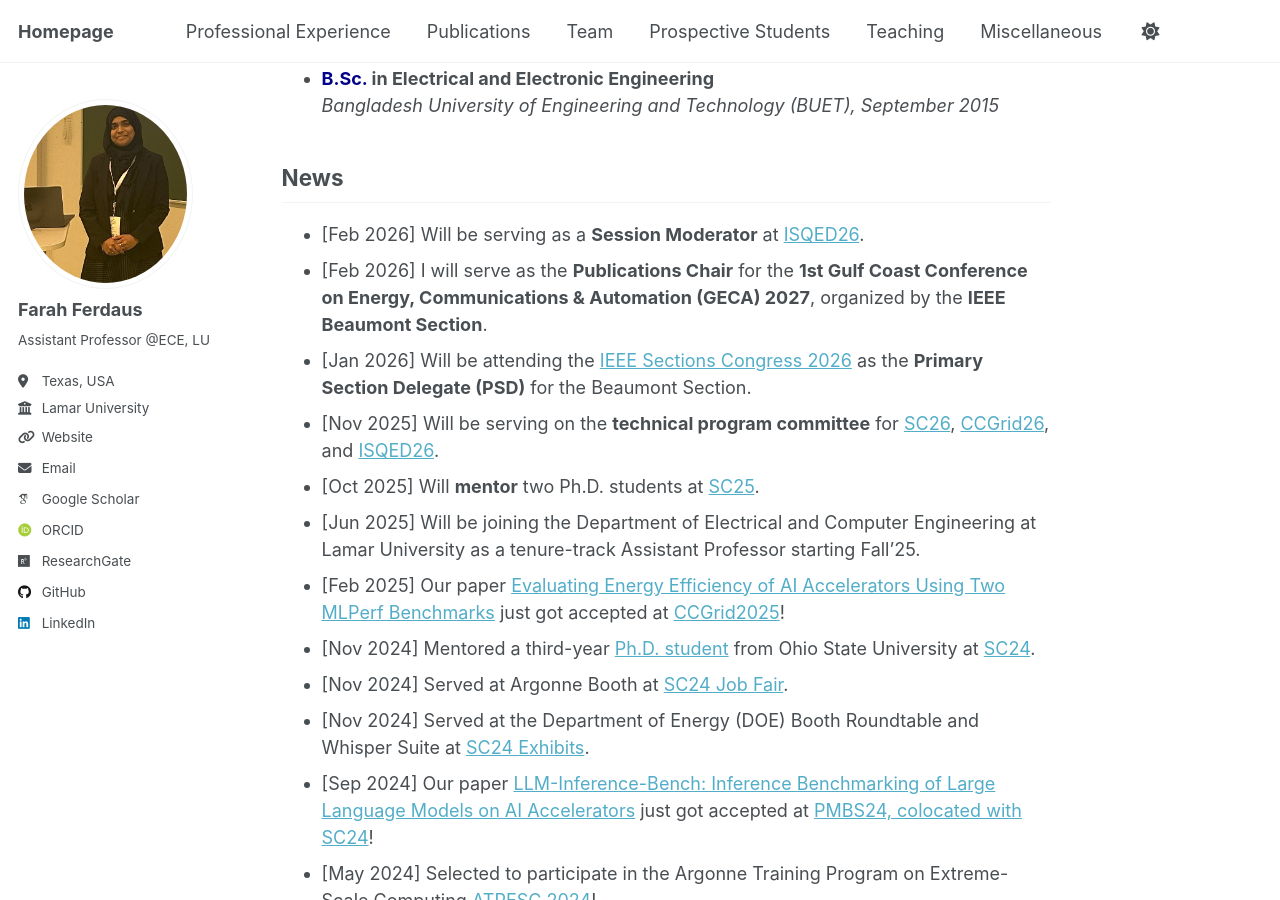
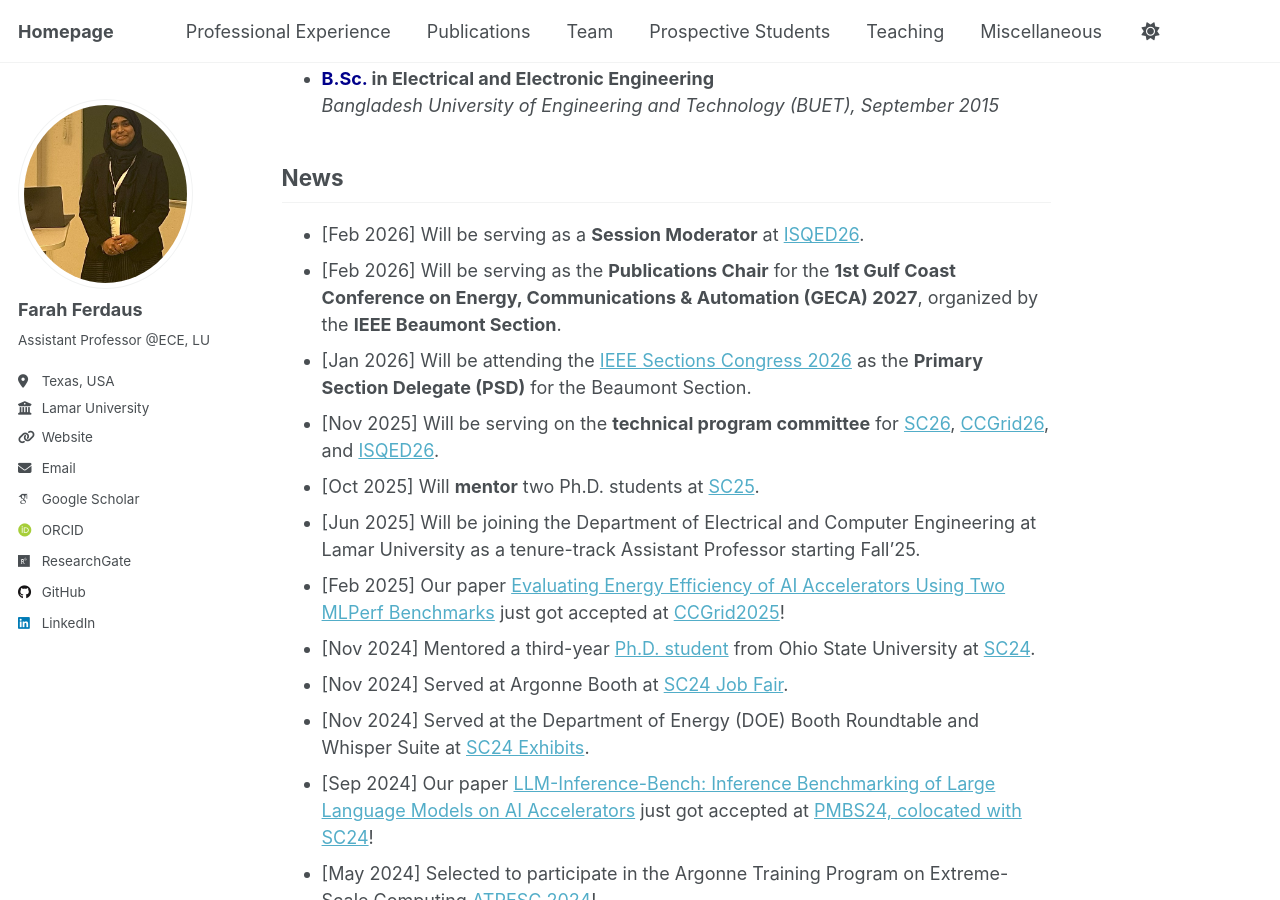
Before and after one commit to fferdaus/fferdaus.github.io, a Jekyll site: the page built from _pages/about.md, in a window 1280 px wide and 900 px high, scrolled down 897 px. Built offline with Jekyll 4.4.1, drawn with Linux system fonts in a browser that asks for light colours; some web fonts are replaced.

Commit message:
Update about.md

```diff
--- a/_pages/about.md
+++ b/_pages/about.md
@@ -60,7 +60,7 @@ I have published numerous scientific articles, including journal articles, confe
 -->
 ## News
 - [Feb 2026] Will be serving as a **Session Moderator** at [ISQED26](https://www.isqed.org/English/Archives/2026/Technical_Sessions/index.html).
-- [Feb 2026] I will serve as the **Publications Chair** for the **1st Gulf Coast Conference on Energy, Communications & Automation (GECA) 2027**, organized by the **IEEE Beaumont Section**.
+- [Feb 2026] Will be serving as the **Publications Chair** for the **1st Gulf Coast Conference on Energy, Communications & Automation (GECA) 2027**, organized by the **IEEE Beaumont Section**.
 - [Jan 2026] Will be attending the [IEEE Sections Congress 2026](https://2026.sections-congress.ieee.org/about/area-information/) as the **Primary Section Delegate (PSD)** for the Beaumont Section.
 - [Nov 2025] Will be serving on the **technical program committee** for [SC26](https://supercomputing.org/), [CCGrid26](https://ccgrid2026.cdms.westernsydney.edu.au/program-committees.php), and [ISQED26](https://www.isqed.org/English/Conference/Committee_Conference_Technical.html).
 - [Oct 2025] Will **mentor** two Ph.D. students at [SC25](https://sc25.supercomputing.org/students/mentor-protege-matching/).
```
